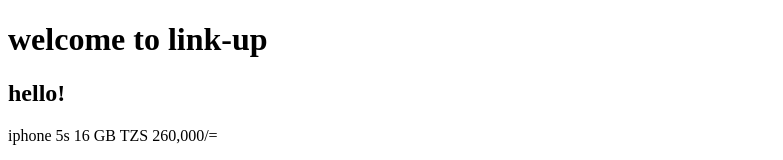
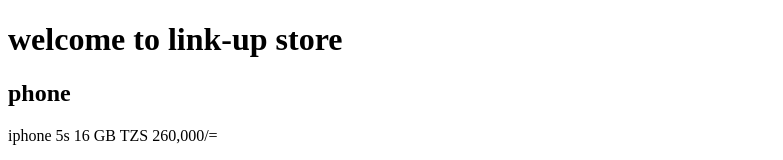
Before and after one commit to leonpano/web, a plain HTML site: page index.html in a window 1280 px wide. Shown: the top 160 px of the page, without its empty margins (0-783 px from the left). Drawn offline with Linux system fonts and the light colour scheme.

Commit message:
Add files via upload

```diff
--- a/index.html
+++ b/index.html
@@ -10,8 +10,8 @@
 </head>
 
 <body>
-         <h1>welcome to link-up</h1>
-         <h2>hello!</h2>
+         <h1>welcome to link-up store</h1>
+         <h2>phone</h2>
 
          <p>iphone 5s 16 GB TZS 260,000/=</p>
           <img src="5s.jpg" />
```
